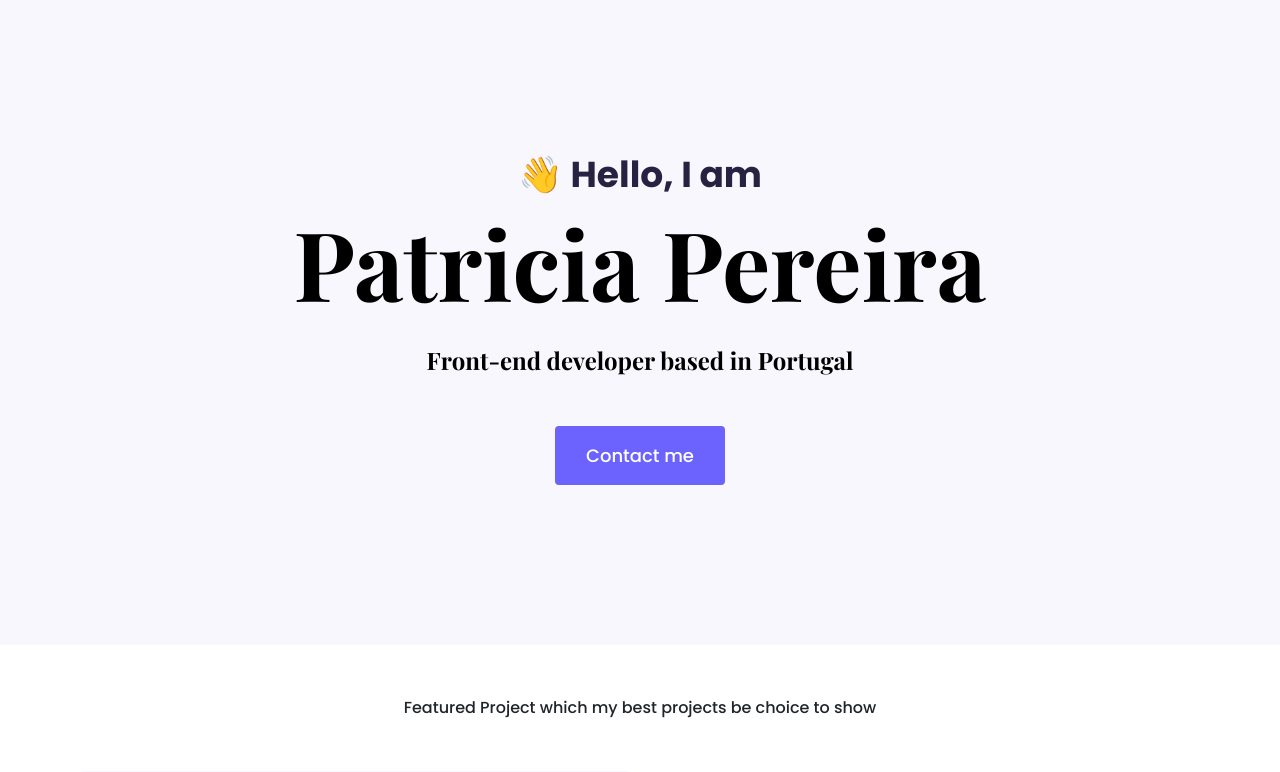
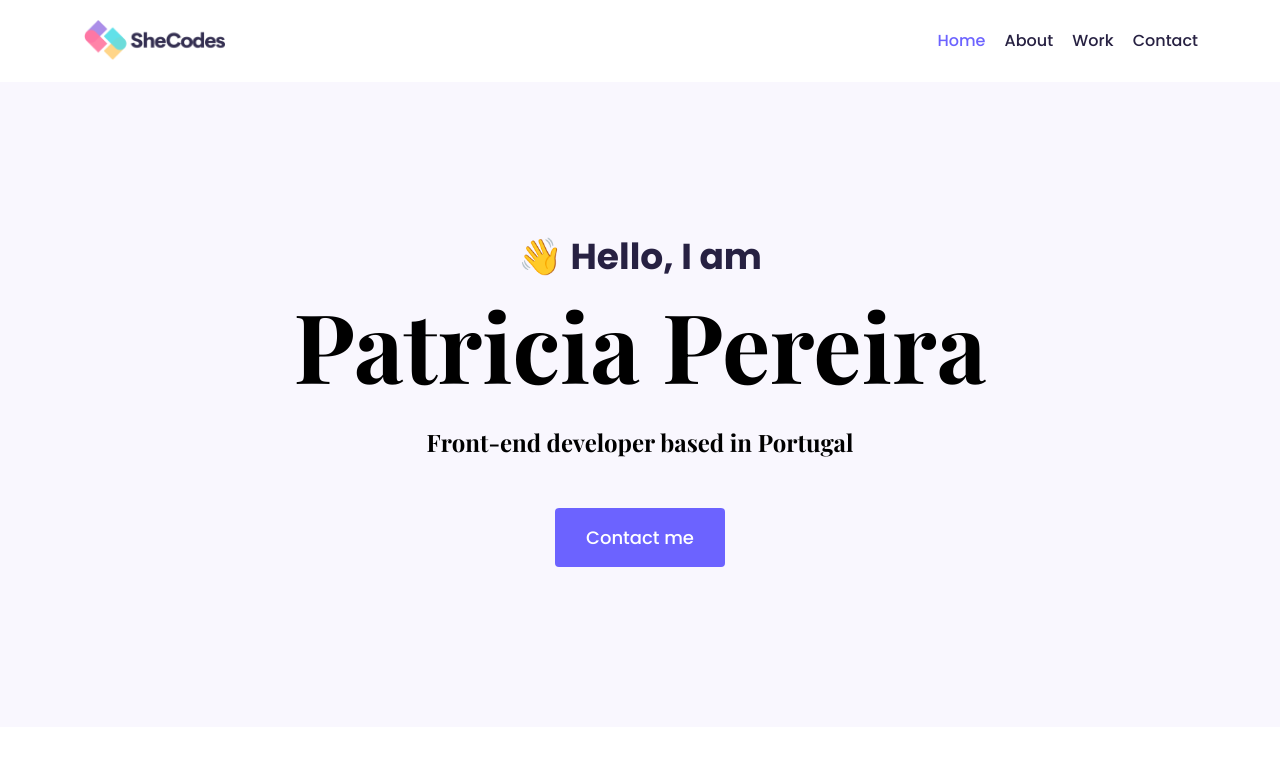
Before and after one commit to Mary-7777/portfolio-project, a plain HTML site: page index.html in a window 1280 px wide. Shown: the top 772 px of the page. Drawn offline with nearby package versions, Linux system fonts and the light colour scheme.

Commit message:
Added Menu bar

```diff
--- a/index.html
+++ b/index.html
@@ -22,6 +22,28 @@
 </head>
 
 <body>
+    <div class="container">
+        <nav class="d-flex justify-content-between">
+            <a href="/">
+                <img src="images/logo.png" class="logo d-none d-md-block" alt="" />
+                <img src="images/logo-small.jpg" class="logo d-block d-md-none" alt="" />
+            </a>
+            <ul>
+                <li class="active">
+                    <a href="/"> Home</a>
+                </li>
+                <li>
+                    <a href="/about.html"> About</a>
+                </li>
+                <li>
+                    <a href="/work.html"> Work</a>
+                </li>
+                <li>
+                    <a href="/contact.html"> Contact</a>
+                </li>
+            </ul>
+        </nav>
+    </div>
     <div class="hero">
         <p>👋 Hello, I am</p>
         <h1>Patricia Pereira</h1>
--- a/styles/portfolio.css
+++ b/styles/portfolio.css
@@ -106,6 +106,37 @@ p {
   padding: 120px 60px;
 }
 
+.logo {
+  max-height: 40px;
+}
+
+nav {
+  padding: 20px 0;
+}
+
+nav ul {
+  padding: 0;
+  margin: 0;
+}
+
+nav li {
+  display: inline;
+  list-style: none;
+  line-height: 42px;
+  margin-left: 15px;
+}
+
+nav a {
+  text-decoration: none;
+  color: #272142;
+  transition: all 100ms ease-in-out;
+}
+
+nav a:hover,
+nav li.active a {
+  color: var(--branding-color);
+}
+
 @media (max-width: 900px) {
   h1 {
     font-size: 44px;
```
Also changed, not shown: contact.html (+48 -0 lines), images/logo-small.jpg (added), images/logo.png (added).
